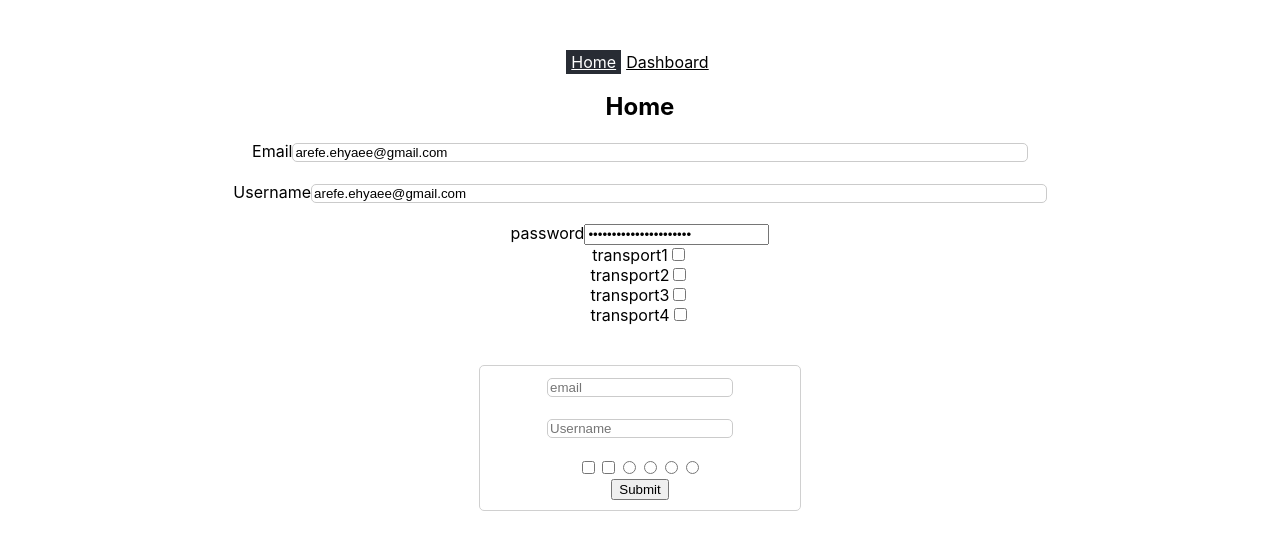
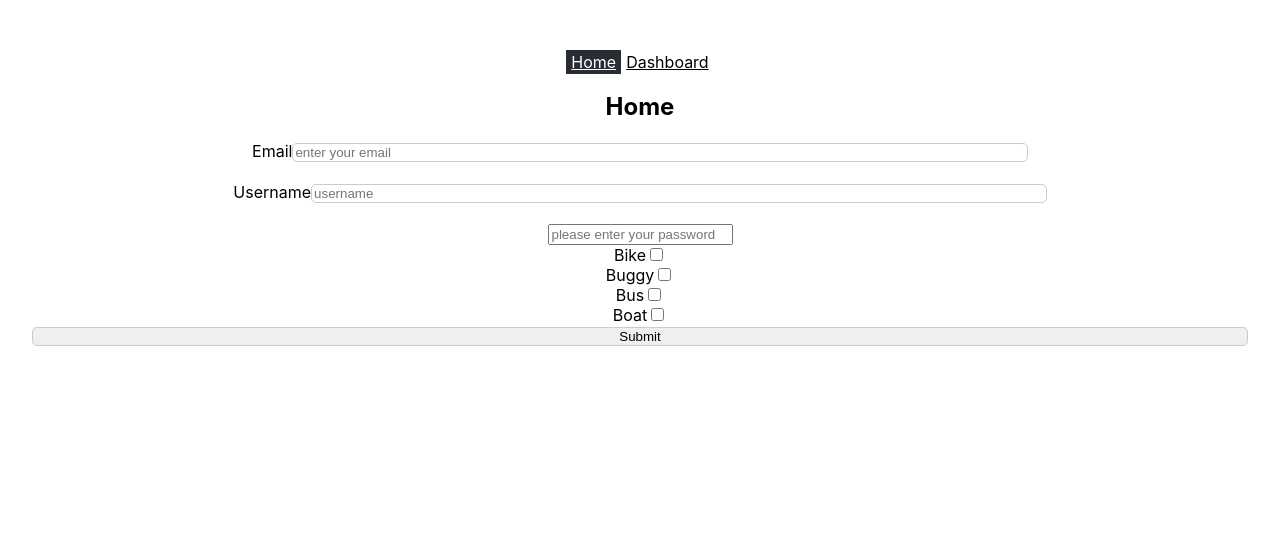
Before and after one commit to amir29adib/formaloo, a React (Create React App) app in the folder frontend/formaloo-react/: page / in a window 1280 px wide. Shown: the top 550 px of the page. Built offline with nearby package versions, Linux system fonts and the light colour scheme.

Commit message:
modified:   frontend/formaloo-react/src/App.tsx 	modified:   frontend/formaloo-react/src/MockData/mockData.ts 	modified:   frontend/formaloo-react/src/components/Home.tsx 	modified:   frontend/formaloo-react/src/components/TextInput.tsx

```diff
--- a/frontend/formaloo-react/src/App.tsx
+++ b/frontend/formaloo-react/src/App.tsx
@@ -25,7 +25,7 @@ export default function App() {
         </Routes>
       </BrowserRouter>
 
-      <form className='myForm' onSubmit={handleSubmit(onSubmit)}>
+      {/* <form className='myForm' onSubmit={handleSubmit(onSubmit)}>
         <input type="email" placeholder="email" {...register("email", {required: true})} />
         <input type="text" placeholder="Username" {...register("Username", {required: true, max: 16, min: 6})} />
         <div>
@@ -39,7 +39,7 @@ export default function App() {
 
 
         <input type="submit" />
-      </form>
+      </form> */}
 
     </div>
   );
--- a/frontend/formaloo-react/src/MockData/mockData.ts
+++ b/frontend/formaloo-react/src/MockData/mockData.ts
@@ -27,27 +27,27 @@ export const mockData = [
         name:'transport1',
         id:'transport1',
         value: 'Bike',
-        placeholder:''
+        label:'Bike'
     },
     {
         type: 'checkbox',
         name:'transport2',
         id:'transport2',
         value: 'Buggy',
-        placeholder:''
+        label:'Buggy'
     },
     {
         type: 'checkbox',
         name:'transport3',
         id:'transport3',
         value: 'Bus',
-        placeholder:''
+        label:'Bus'
     },
     {
         type: 'checkbox',
         name:'transport4',
         id:'transport4',
         value: 'Boat',
-        placeholder:''
+        label:'Boat'
     }
 ];
--- a/frontend/formaloo-react/src/components/Home.tsx
+++ b/frontend/formaloo-react/src/components/Home.tsx
@@ -1,12 +1,14 @@
 import React from "react";
 import FormInput from "./FormFields";
+import TextInput from "./TextInput";
 
 export default function Home() {
   return (
     <div>
       <h2>Home</h2>
 
-      <FormInput></FormInput>
+      {/* <FormInput></FormInput> */}
+      <TextInput></TextInput>
     </div>
   );
 }
--- a/frontend/formaloo-react/src/components/TextInput.tsx
+++ b/frontend/formaloo-react/src/components/TextInput.tsx
@@ -1,20 +1,23 @@
-import { mockData } from "../MockData/mockData"
-import { useForm, FieldValues } from 'react-hook-form';
-import { zodResolver } from '@hookform/resolvers/zod';
-import { z } from 'zod';
-
+import { mockData } from "../MockData/mockData";
+import { useForm, FieldValues } from "react-hook-form";
+import { zodResolver } from "@hookform/resolvers/zod";
+import { z } from "zod";
 
 const schema = z.object({
-    username: z.string().min(1,'username field cannot be empty') ,
+  username: z.string().min(1, "username field cannot be empty"),
   email: z.string().email("Invalid email address"),
 });
 
-export default function FormInput() {
-    const { handleSubmit, formState: { errors } } = useForm({
-        resolver: zodResolver(schema)
+export default function TextInput() {
+  const {
+    register,
+    handleSubmit,
+    formState: { errors },
+  } = useForm({
+    resolver: zodResolver(schema),
   });
 
-    const onSubmit = (data:FieldValues) => {
+  const onSubmit = (data: FieldValues) => {
     console.log(data);
   };
 
@@ -23,11 +26,15 @@ export default function FormInput() {
       <div className="dynamicInput">
         {mockData.map((inputField) => (
           <label key={inputField.name}>
-                        {inputField.name}
+            {inputField.label}
             <input
+              {...register(inputField.name)}
               type={inputField.type}
               placeholder={inputField.placeholder}
             />
+            {errors[inputField.name] && (
+              <p>{String(errors[inputField.name]?.message)}</p>
+            )}
           </label>
         ))}
       </div>
```
Lines whose indentation alone changed are shown as unchanged.
